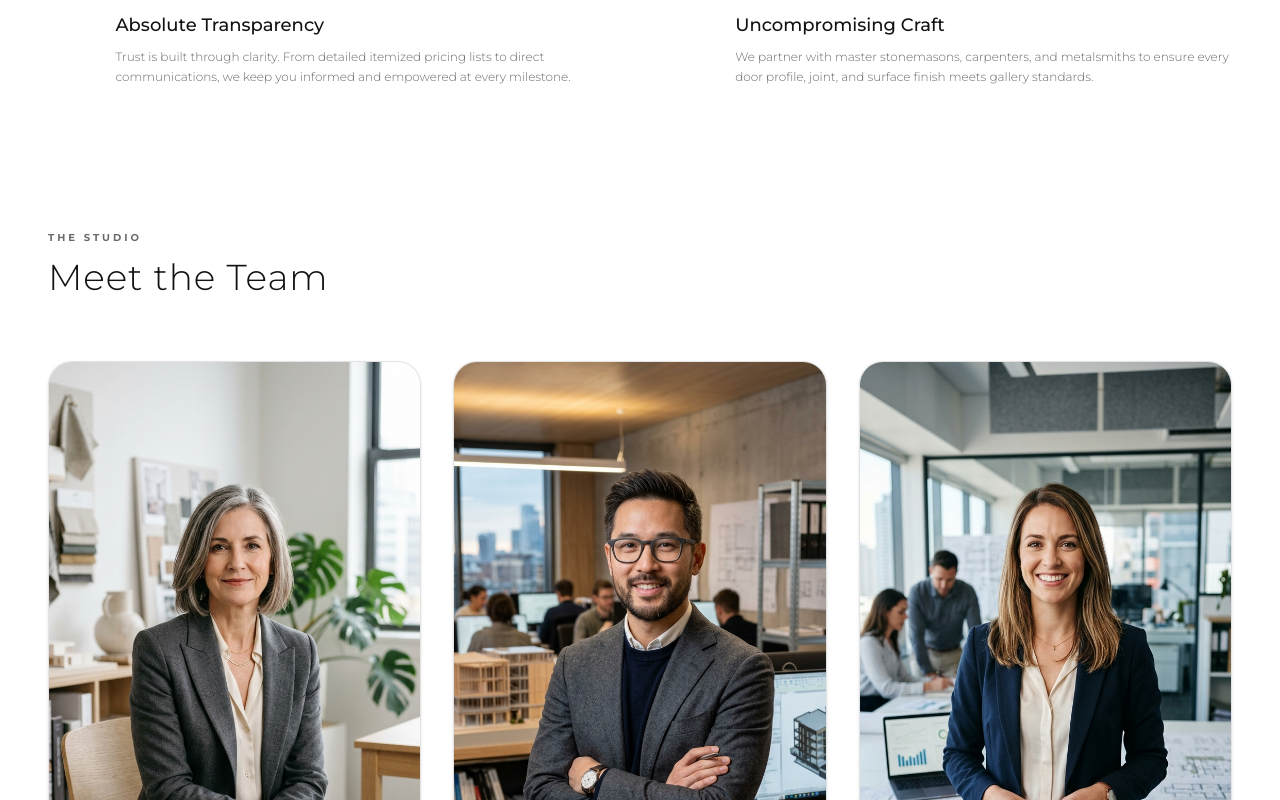
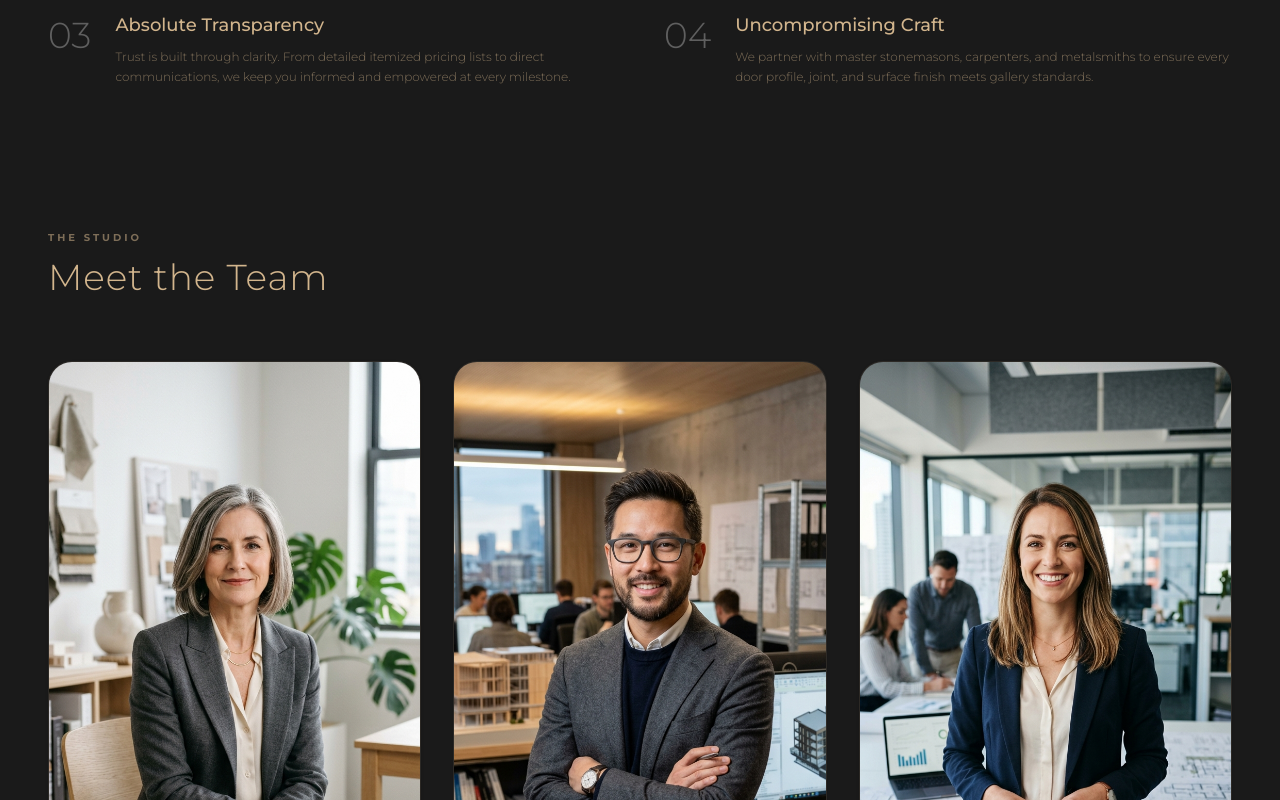
Before and after one commit to Rendersarc2026/kala, a Next.js app: page /about in a window 1280 px wide. Shown: the part 2000-2800 px from the top of the page. Built offline with nearby package versions, Linux system fonts and the light colour scheme.

Commit message:
feat: remove unnecessary about-page-white styles for improved consistency

```diff
--- a/app/about/page.tsx
+++ b/app/about/page.tsx
@@ -38,7 +38,7 @@ export default function About() {
   };
 
   return (
-    <div className="w-full pt-28 pb-24 md:pb-36 bg-studio-gray about-page-white">
+    <div className="w-full pt-28 pb-24 md:pb-36 bg-studio-gray">
       {/* Editorial Profile / Story */}
       <section className="max-w-7xl mx-auto px-6 md:px-12">
         <motion.div
--- a/app/globals.css
+++ b/app/globals.css
@@ -139,44 +139,7 @@ html.lenis body {
 }
 
 /* About Page & Teaser White Overrides */
-.about-page-white {
-  background-color: #FFFFFF !important;
-  color: #121212 !important;
-}
-.about-page-white .text-charcoal {
-  color: #121212 !important;
-}
-.about-page-white .text-charcoal-muted {
-  color: #4A4A4A !important;
-}
-.about-page-white .text-charcoal-light {
-  color: #6A6A6A !important;
-}
-.about-page-white .border-charcoal\/5 {
-  border-color: rgba(18, 18, 18, 0.08) !important;
-}
-.about-page-white .border-charcoal\/10 {
-  border-color: rgba(18, 18, 18, 0.12) !important;
-}
-.about-page-white .bg-white\/5 {
-  background-color: rgba(18, 18, 18, 0.04) !important;
-}
-.about-page-white .bg-charcoal {
-  background-color: #121212 !important;
-  color: var(--color-charcoal) !important;
-}
-.about-page-white .bg-charcoal .text-charcoal {
-  color: var(--color-charcoal) !important;
-}
-.about-page-white .bg-charcoal .text-charcoal-muted {
-  color: var(--color-charcoal-muted) !important;
-}
-.about-page-white .bg-charcoal .text-charcoal-light {
-  color: var(--color-charcoal-light) !important;
-}
-.about-page-white .bg-bone-dark {
-  background-color: #F3F4F6 !important;
-}
+
 
 .about-teaser-white {
   background-color: #FFFFFF !important;
```
